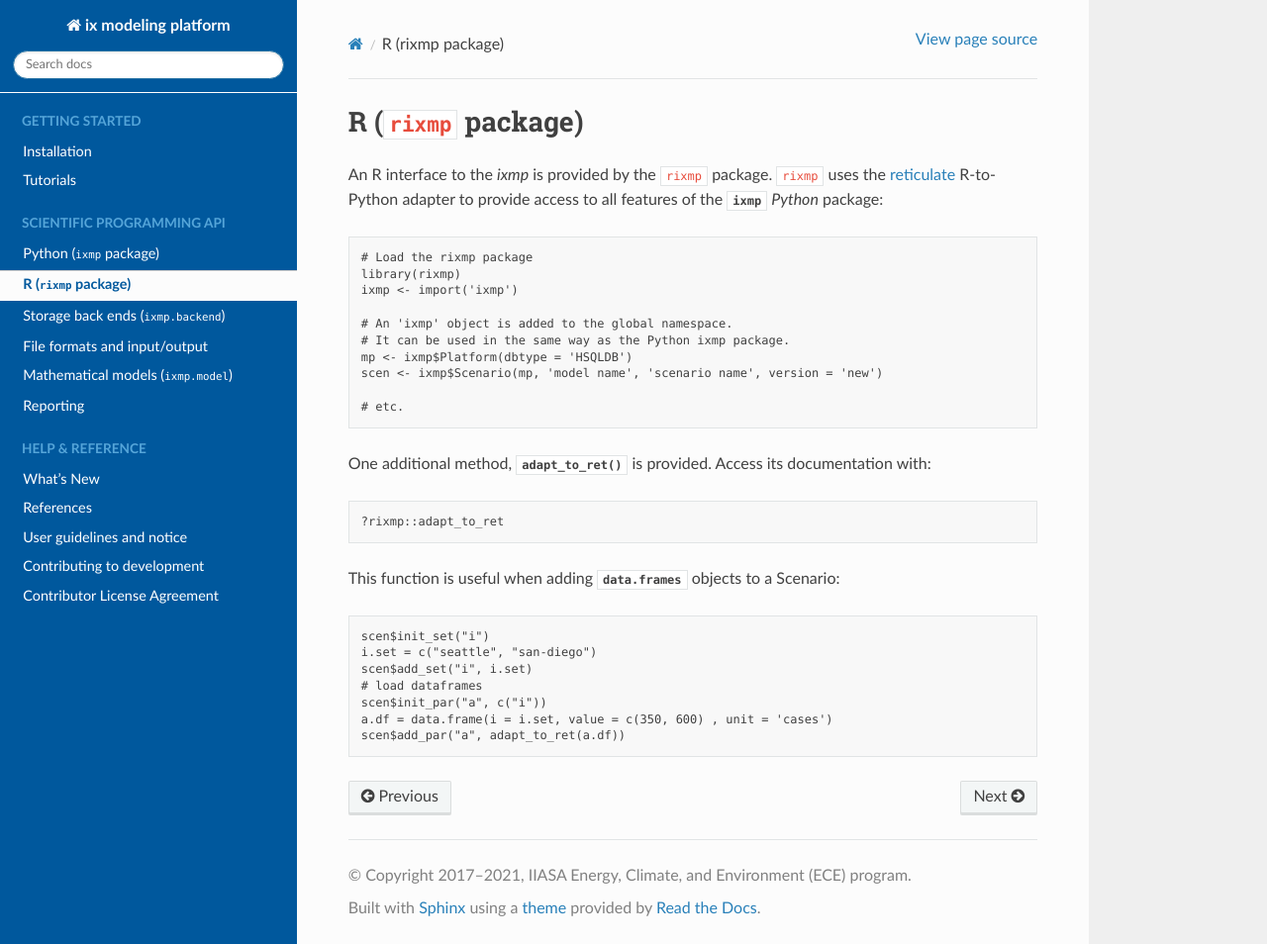
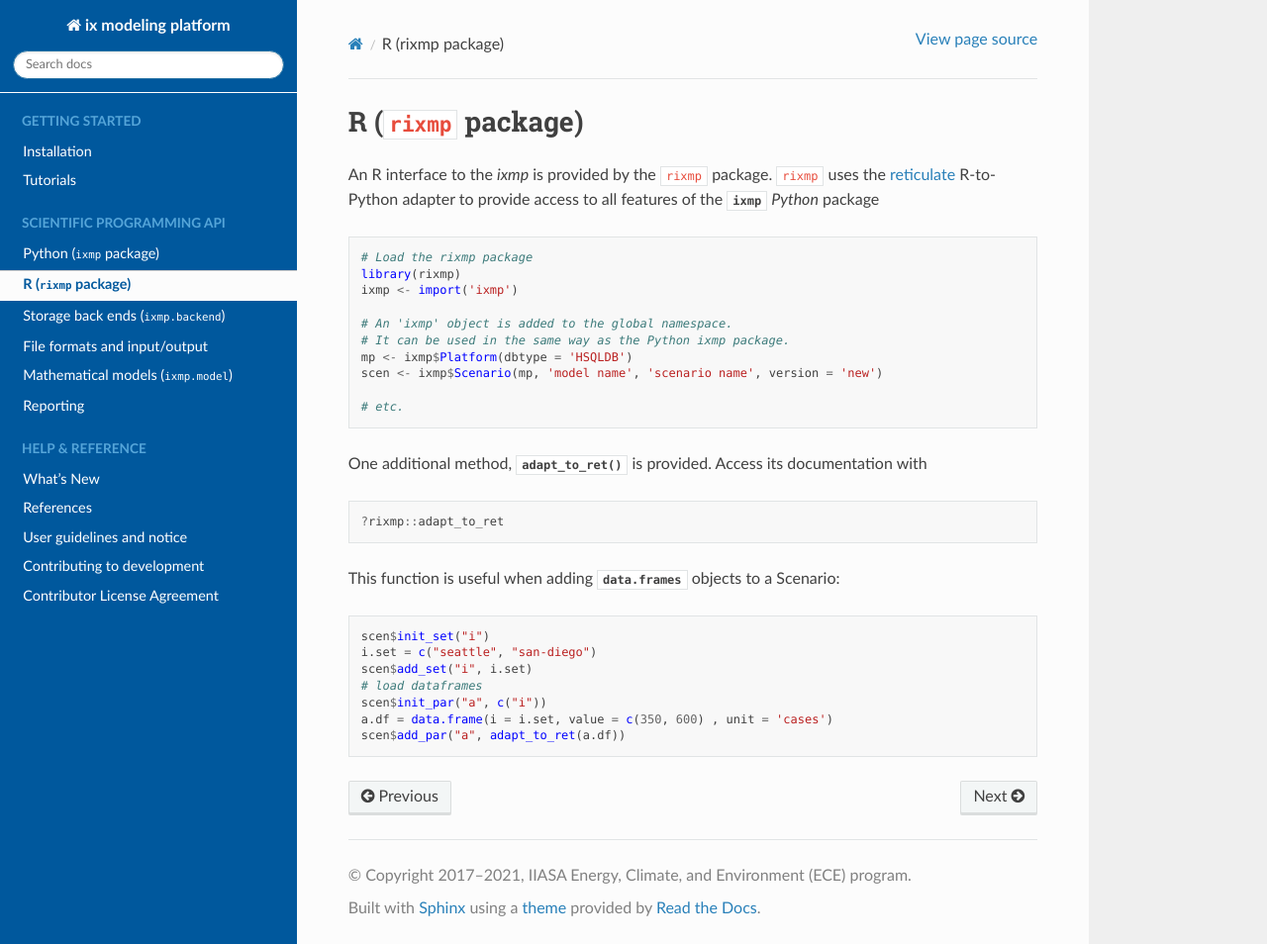
Before and after one commit to iiasa/ixmp, a Sphinx documentation site: the page built from doc/api-r.rst, in a window 1280 px wide and 954 px high. Shown: the whole window at 99% size. Built offline with Sphinx 7.4.7 and the Read the Docs theme 2.0.0, drawn with Linux system fonts in a browser that asks for light colours; the version number could not be read and is left out.

```diff
--- a/doc/api-r.rst
+++ b/doc/api-r.rst
@@ -4,30 +4,36 @@ R (``rixmp`` package)
 *********************
 
 An R interface to the `ixmp` is provided by the ``rixmp`` package.
-``rixmp`` uses the `reticulate <https://rstudio.github.io/reticulate/>`_ R-to-Python adapter to provide access to all features of the :mod:`ixmp` *Python* package::
+``rixmp`` uses the `reticulate <https://rstudio.github.io/reticulate/>`_ R-to-Python adapter to provide access to all features of the :mod:`ixmp` *Python* package
 
-    # Load the rixmp package
-    library(rixmp)
-    ixmp <- import('ixmp')
+.. code-block:: R
 
-    # An 'ixmp' object is added to the global namespace.
-    # It can be used in the same way as the Python ixmp package.
-    mp <- ixmp$Platform(dbtype = 'HSQLDB')
-    scen <- ixmp$Scenario(mp, 'model name', 'scenario name', version = 'new')
+   # Load the rixmp package
+   library(rixmp)
+   ixmp <- import('ixmp')
 
-    # etc.
+   # An 'ixmp' object is added to the global namespace.
+   # It can be used in the same way as the Python ixmp package.
+   mp <- ixmp$Platform(dbtype = 'HSQLDB')
+   scen <- ixmp$Scenario(mp, 'model name', 'scenario name', version = 'new')
+
+   # etc.
 
 One additional method, :meth:`adapt_to_ret` is provided.
-Access its documentation with::
+Access its documentation with
 
-    ?rixmp::adapt_to_ret
+.. code-block:: R
 
-This function is useful when adding :class:`data.frames` objects to a Scenario::
+   ?rixmp::adapt_to_ret
 
-    scen$init_set("i")
-    i.set = c("seattle", "san-diego")
-    scen$add_set("i", i.set)
-    # load dataframes
-    scen$init_par("a", c("i"))
-    a.df = data.frame(i = i.set, value = c(350, 600) , unit = 'cases')
-    scen$add_par("a", adapt_to_ret(a.df))
+This function is useful when adding :class:`data.frames` objects to a Scenario:
+
+.. code-block:: R
+
+   scen$init_set("i")
+   i.set = c("seattle", "san-diego")
+   scen$add_set("i", i.set)
+   # load dataframes
+   scen$init_par("a", c("i"))
+   a.df = data.frame(i = i.set, value = c(350, 600) , unit = 'cases')
+   scen$add_par("a", adapt_to_ret(a.df))
```
